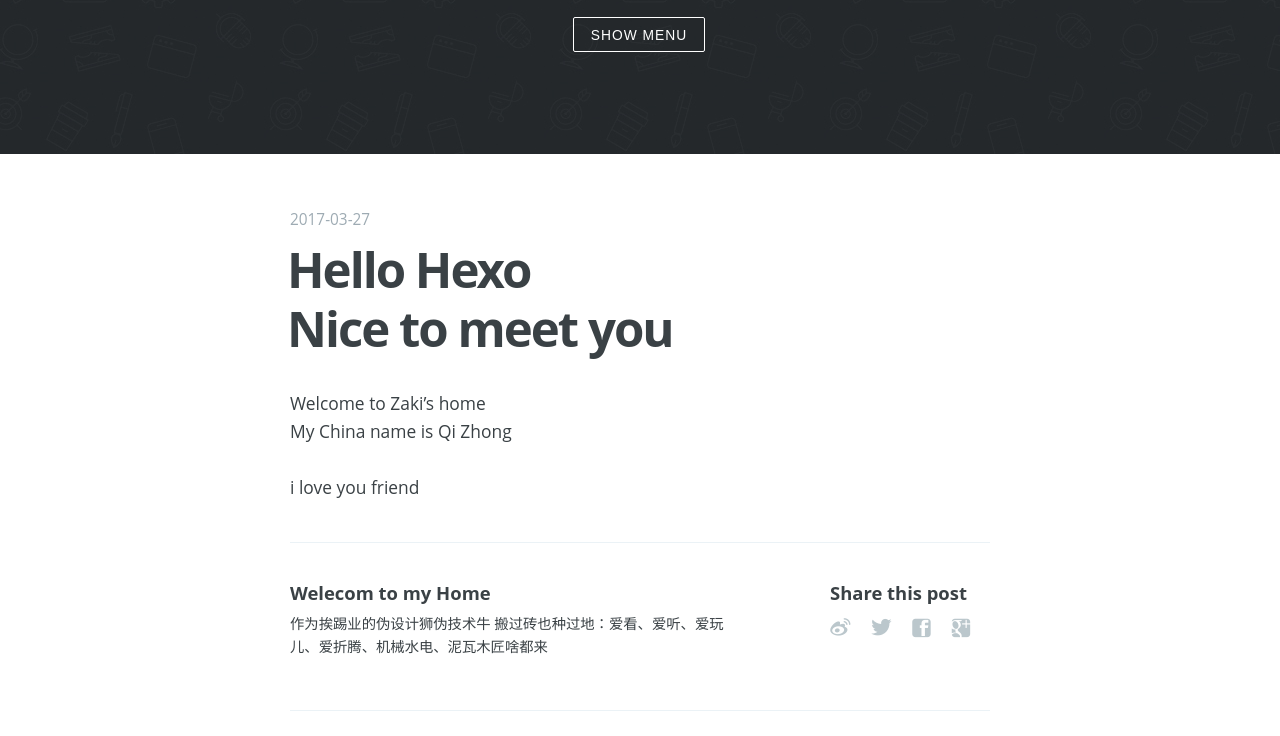
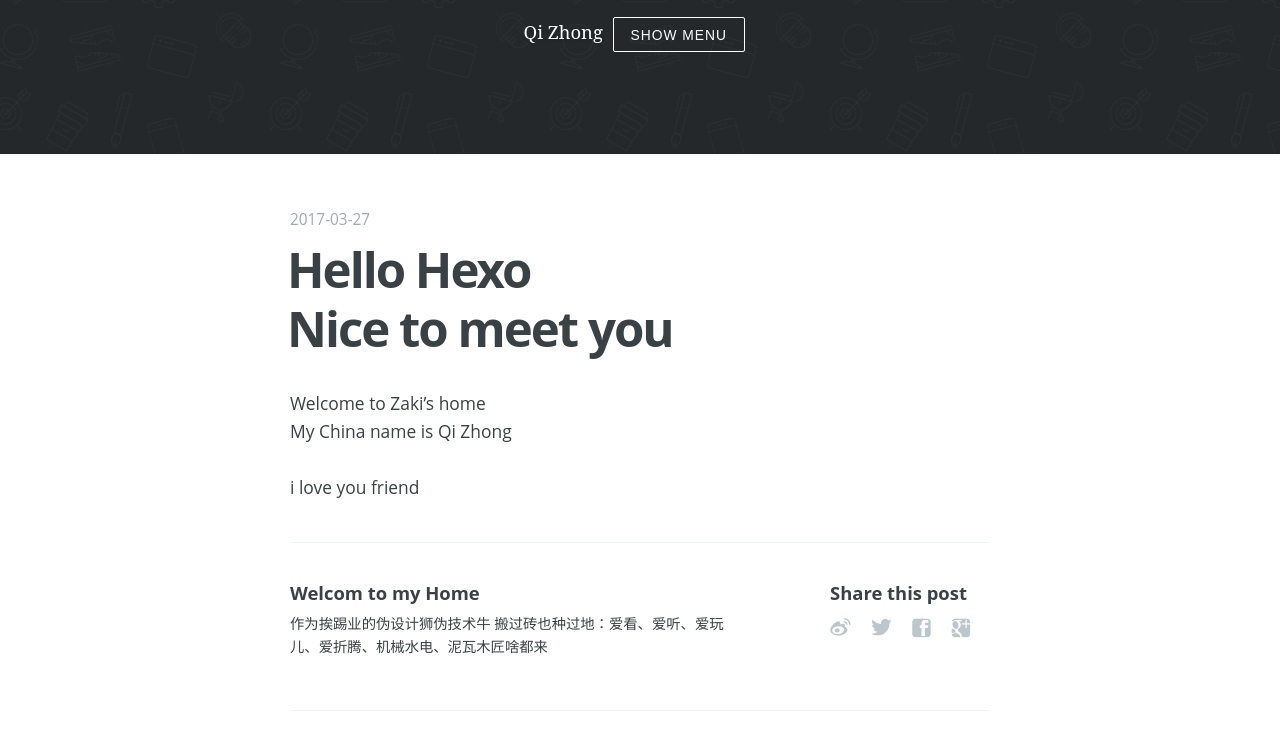
Before and after one commit to Maturelittleman/Maturelittleman.github.io, a plain HTML site: page 2017/03/27/Hello-Hexo/index.html in a window 1280 px wide. Shown: the part 266-1002 px from the top of the page. Drawn offline with nearby package versions, Linux system fonts and the light colour scheme.

Commit message:
Site updated: 2017-03-27 11:55:16

```diff
--- a/2017/03/27/Hello-Hexo/index.html
+++ b/2017/03/27/Hello-Hexo/index.html
@@ -5,7 +5,7 @@
   <meta http-equiv="Content-Type" content="text/html" charset="UTF-8" >
   <meta http-equiv="X-UA-Compatible" content="IE=edge,chrome=1"/>
   <title>Hello Hexo | Maturelittleman</title>
-  <meta name="description" content="" />
+  <meta name="description" content="Qi Zhong" />
   <meta name="HandheldFriendly" content="True" />
   <meta name="MobileOptimized" content="320" />
   <meta name="viewport" content="width=device-width, initial-scale=1.0" />
@@ -34,7 +34,7 @@
         <div class="site-head-content inner">
              <a class="blog-logo" href="/"><img src="/img/logo.svg" alt="Blog Logo"/></a>
             <h1 class="blog-title">Maturelittleman</h1>
-            <h2 class="blog-description"><button id="showMenu">Show Menu</button></h2>
+            <h2 class="blog-description">Qi Zhong<button id="showMenu">Show Menu</button></h2>
         </div>
     </div>
 </header>
@@ -57,7 +57,7 @@
     </section>
     <footer class="post-footer">
       <section class="author">
-    <h4>Welecom to my Home</h4>
+    <h4>Welcom to my Home</h4>
     <p>作为挨踢业的伪设计狮伪技术牛 搬过砖也种过地：爱看、爱听、爱玩儿、爱折腾、机械水电、泥瓦木匠啥都来</p>
 </section>
       <section class="share">
```
Also changed, not shown: 2017/03/25/hello-world/index.html (+3 -3 lines), archives/2017/03/index.html (+2 -2 lines), archives/2017/index.html (+2 -2 lines), archives/index.html (+2 -2 lines), index.html (+2 -2 lines).
